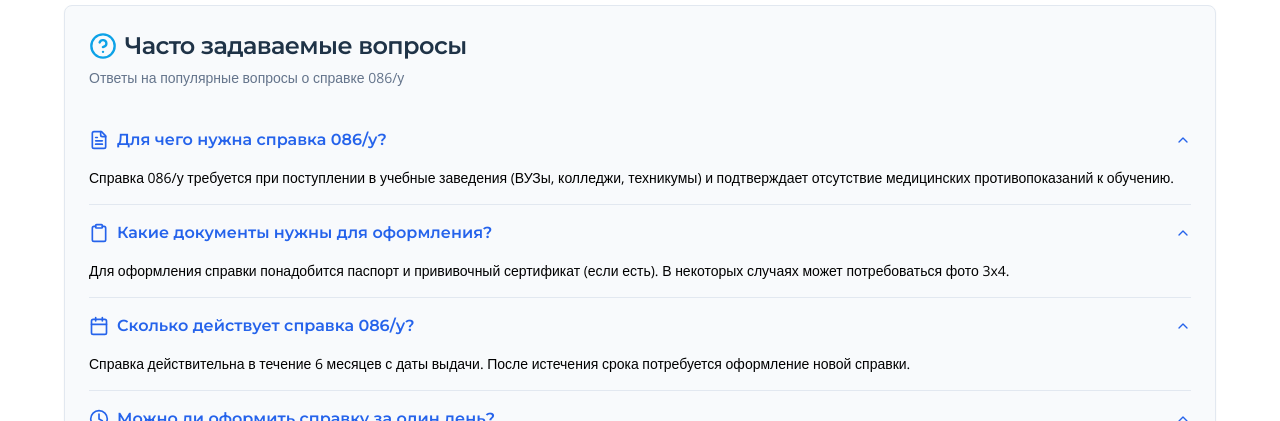
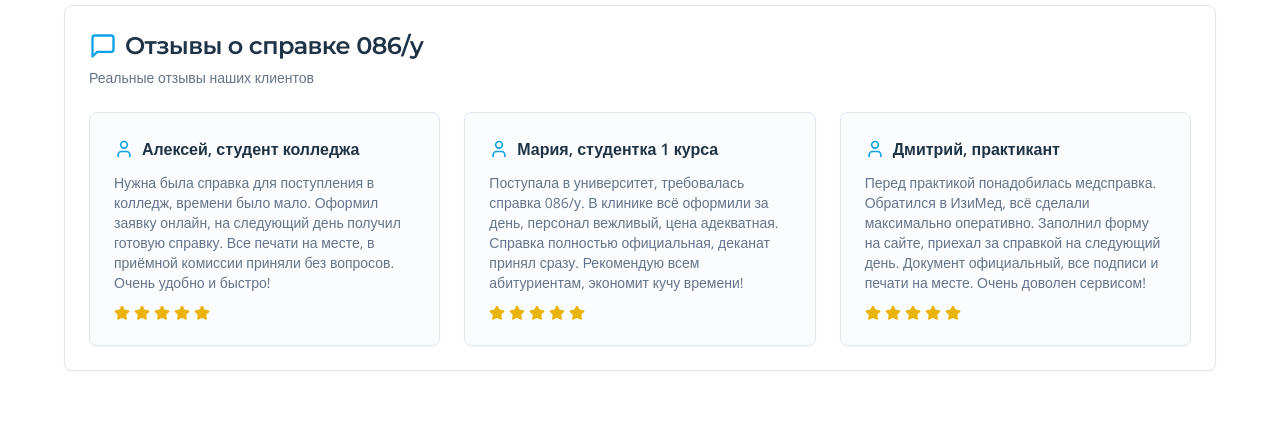
Before and after one commit to pr-poehali-dev/clinic-design-easymed, a React (Vite) app: page /certificate-086 in a window 1280 px wide. Shown: the part 1160-1581 px from the top of the page. Built offline with nearby package versions, Linux system fonts and the light colour scheme.

Commit message:
Добавлен блок отзывов справки 086/у

```diff
--- a/src/pages/Certificate086.tsx
+++ b/src/pages/Certificate086.tsx
@@ -195,6 +195,72 @@ const Certificate086 = () => {
         </div>
 
         <section className="mt-16">
+          <Card>
+            <CardHeader>
+              <CardTitle className="text-2xl flex items-center gap-2">
+                <Icon name="MessageSquare" className="text-primary" size={28} />
+                Отзывы о справке 086/у
+              </CardTitle>
+              <CardDescription>Реальные отзывы наших клиентов</CardDescription>
+            </CardHeader>
+            <CardContent>
+              <div className="grid grid-cols-1 md:grid-cols-3 gap-6">
+                <Card className="bg-muted/30">
+                  <CardContent className="pt-6">
+                    <div className="flex items-center gap-2 mb-3">
+                      <Icon name="User" className="text-primary" size={20} />
+                      <p className="font-semibold">Алексей, студент колледжа</p>
+                    </div>
+                    <p className="text-sm text-muted-foreground mb-3">
+                      Нужна была справка для поступления в колледж, времени было мало. Оформил заявку онлайн, на следующий день получил готовую справку. Все печати на месте, в приёмной комиссии приняли без вопросов. Очень удобно и быстро!
+                    </p>
+                    <div className="flex gap-1">
+                      {[...Array(5)].map((_, i) => (
+                        <Icon key={i} name="Star" size={16} className="text-yellow-500 fill-yellow-500" />
+                      ))}
+                    </div>
+                  </CardContent>
+                </Card>
+
+                <Card className="bg-muted/30">
+                  <CardContent className="pt-6">
+                    <div className="flex items-center gap-2 mb-3">
+                      <Icon name="User" className="text-primary" size={20} />
+                      <p className="font-semibold">Мария, студентка 1 курса</p>
+                    </div>
+                    <p className="text-sm text-muted-foreground mb-3">
+                      Поступала в университет, требовалась справка 086/у. В клинике всё оформили за день, персонал вежливый, цена адекватная. Справка полностью официальная, деканат принял сразу. Рекомендую всем абитуриентам, экономит кучу времени!
+                    </p>
+                    <div className="flex gap-1">
+                      {[...Array(5)].map((_, i) => (
+                        <Icon key={i} name="Star" size={16} className="text-yellow-500 fill-yellow-500" />
+                      ))}
+                    </div>
+                  </CardContent>
+                </Card>
+
+                <Card className="bg-muted/30">
+                  <CardContent className="pt-6">
+                    <div className="flex items-center gap-2 mb-3">
+                      <Icon name="User" className="text-primary" size={20} />
+                      <p className="font-semibold">Дмитрий, практикант</p>
+                    </div>
+                    <p className="text-sm text-muted-foreground mb-3">
+                      Перед практикой понадобилась медсправка. Обратился в ИзиМед, всё сделали максимально оперативно. Заполнил форму на сайте, приехал за справкой на следующий день. Документ официальный, все подписи и печати на месте. Очень доволен сервисом!
+                    </p>
+                    <div className="flex gap-1">
+                      {[...Array(5)].map((_, i) => (
+                        <Icon key={i} name="Star" size={16} className="text-yellow-500 fill-yellow-500" />
+                      ))}
+                    </div>
+                  </CardContent>
+                </Card>
+              </div>
+            </CardContent>
+          </Card>
+        </section>
+
+        <section className="mt-16">
           <Card className="bg-muted/50">
             <CardHeader>
               <CardTitle className="text-2xl flex items-center gap-2">
```
